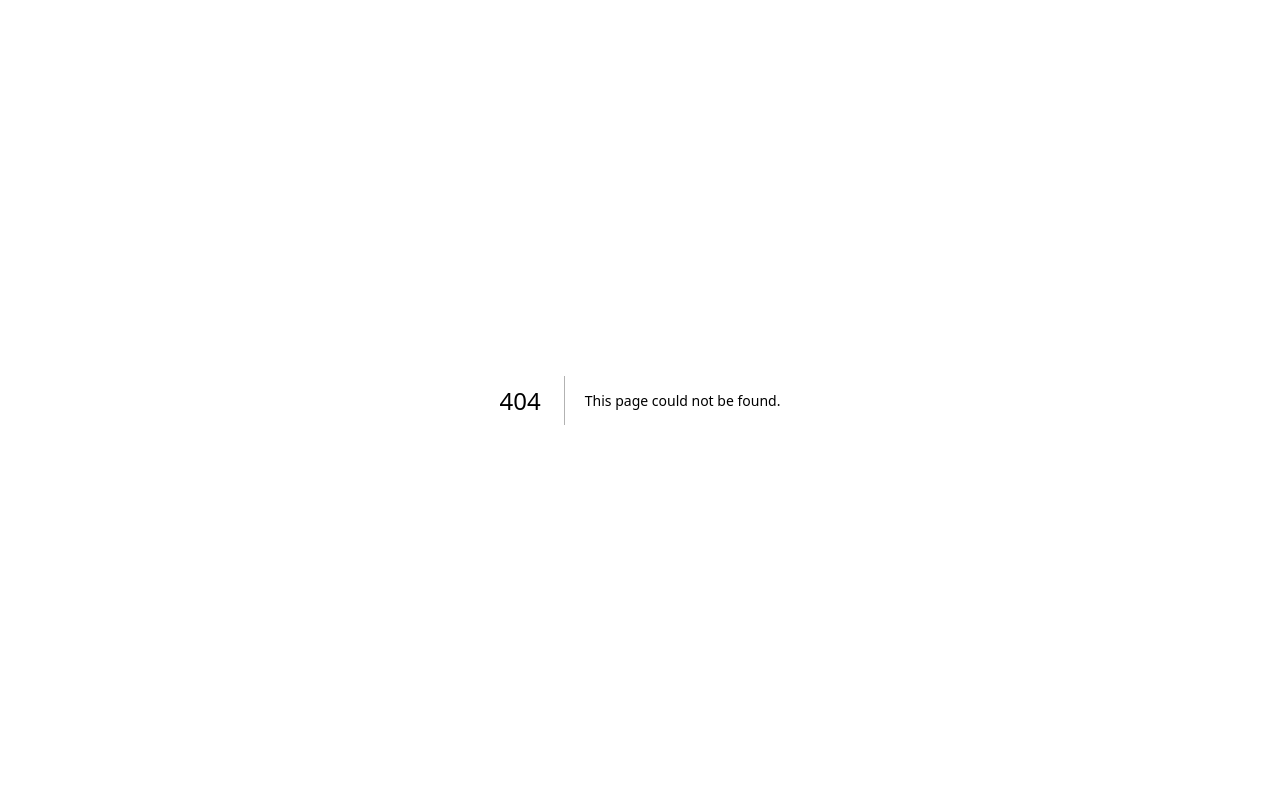
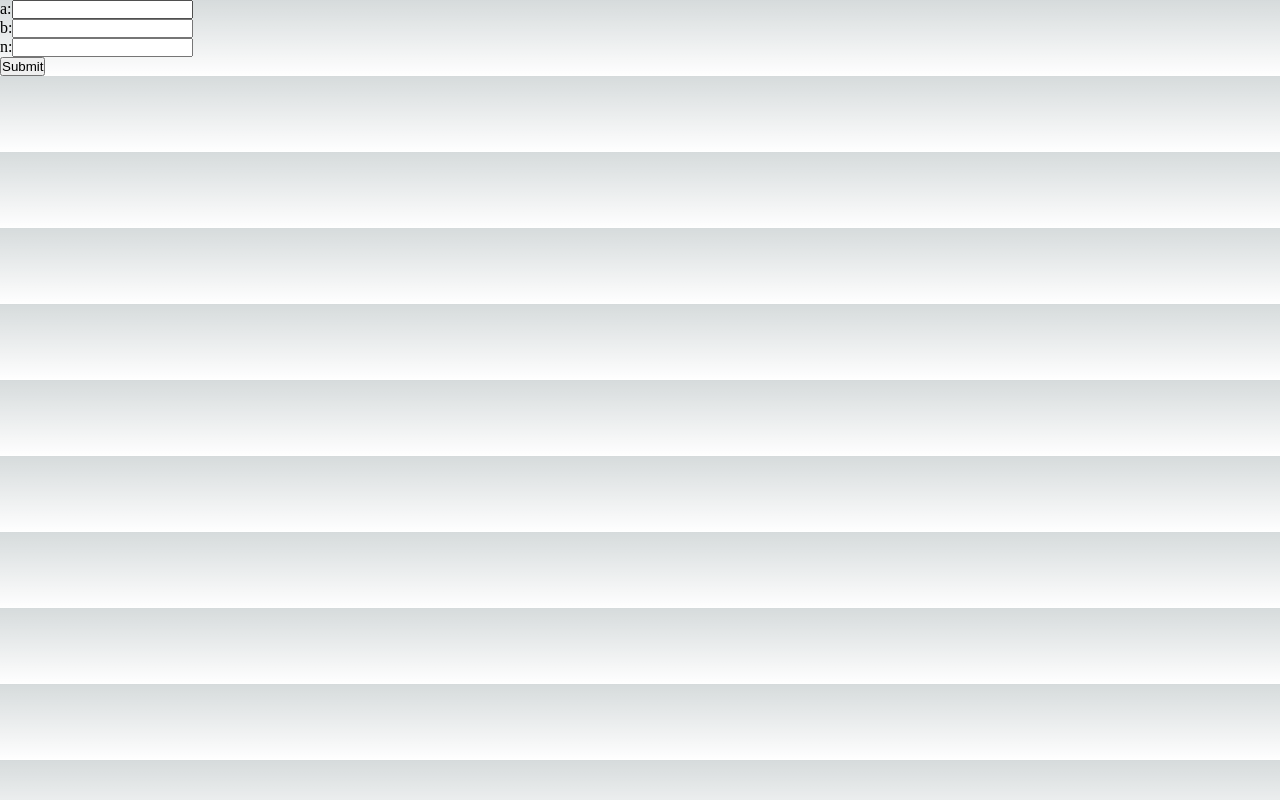
Before and after one commit to EvanLoaf/binomial, a Next.js app: page /binomial in a window 1280 px wide. Before the commit this address had no page. Built offline with nearby package versions, Linux system fonts and the light colour scheme.

Commit message:
Add test binomial page

```diff
--- /dev/null
+++ b/pages/binomial.tsx
@@ -0,0 +1,87 @@
+import Head from 'next/head'
+import Image from 'next/image'
+import {Inter} from '@next/font/google'
+import styles from '@/styles/Home.module.css'
+import React, {useState} from "react";
+import {useRouter} from "next/router";
+
+const inter = Inter({subsets: ['latin']})
+
+const Binomial = () => {
+  const router = useRouter();
+  const [a_coef, setA] = useState("");
+  const [b_coef, setB] = useState("");
+  const [n_coef, setN] = useState("");
+  const [result, setResult] = useState("");
+  const [error, setError] = useState("");
+
+  const handleSubmit = async (e: { preventDefault: () => void; }) => {
+    e.preventDefault();
+
+    let a: number = Number(a_coef);
+    let b: number = Number(b_coef);
+    let n: number = Number(n_coef);
+
+    // Validate input
+    if (isNaN(Number(a)) || isNaN(Number(b)) || isNaN(Number(n))) {
+      setError("Please enter valid numbers for coefficients a, b and n.");
+      return;
+    }
+
+    // Validate input
+    if (isNaN(Number(a)) || isNaN(Number(b)) || isNaN(Number(n))) {
+      setError("Please enter valid numbers for coefficients a, b and n.");
+      return;
+    }
+
+    // Calculate result
+    let k = 1;
+    let sum = 0;
+
+    for (let i = 1; i <= n + 1; i++) {
+      sum += k * (b ** (n - i + 1)) * (a ** (i - 1));
+      k = k * (n - i + 2) / (i - 1);
+    }
+    let number = 5;
+    setResult(number.toString(10));
+  };
+
+  return (
+    <div>
+      <form onSubmit={handleSubmit}>
+        <label>
+          a:
+          <input
+            type="text"
+            value={a_coef}
+            onChange={(e) => setA(e.target.value)}
+          />
+        </label>
+        <br />
+        <label>
+          b:
+          <input
+            type="text"
+            value={b_coef}
+            onChange={(e) => setB(e.target.value)}
+          />
+        </label>
+        <br />
+        <label>
+          n:
+          <input
+            type="text"
+            value={n_coef}
+            onChange={(e) => setN(e.target.value)}
+          />
+        </label>
+        <br />
+        <button type="submit">Submit</button>
+      </form>
+      {error && <div>{error}</div>}
+      {result && <div>Result: {result}</div>}
+    </div>
+  );
+}
+
+export default Binomial;
```
Also changed, not shown: 1 other file (tests, documents, lock files or other folders).
